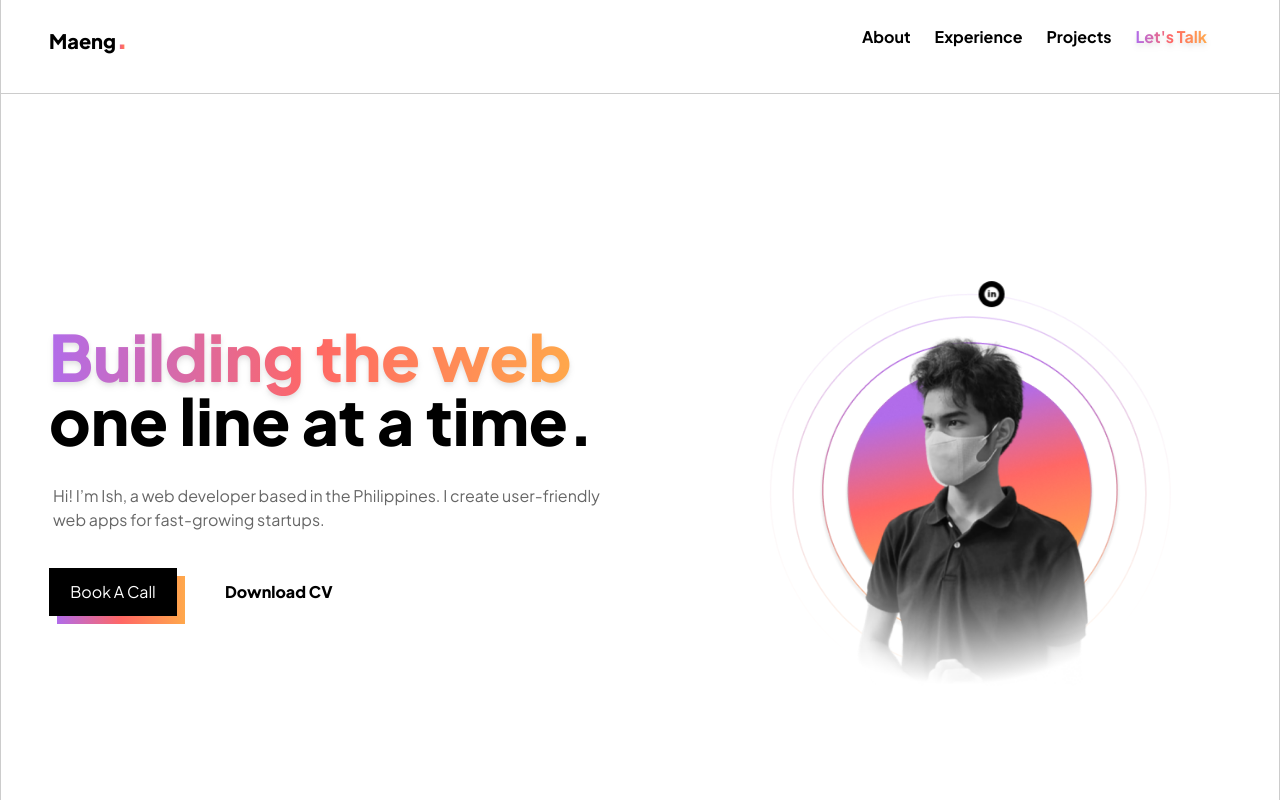
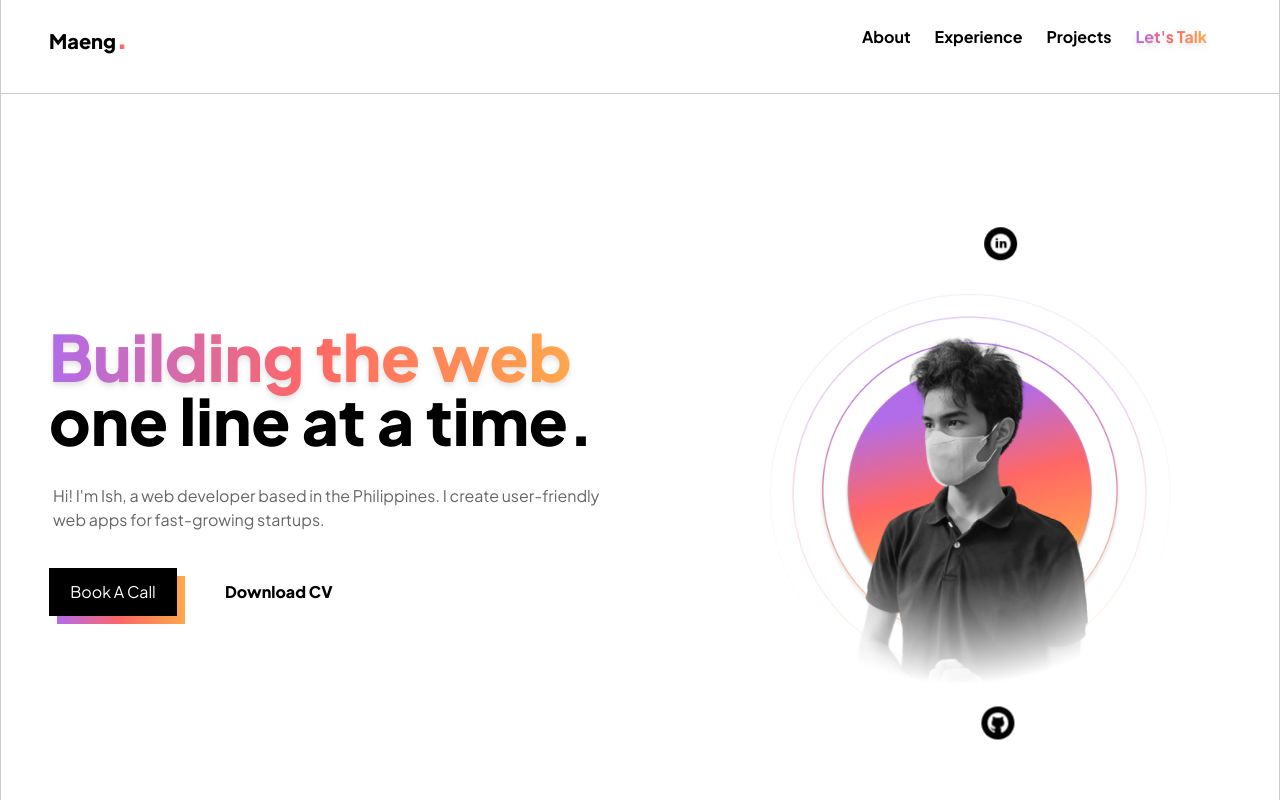
Before and after one commit to IshmaelCasky/ish-ca-portfolfio, a Next.js app: page / in a window 1280 px wide. Shown: the top 800 px of the page. Built offline with nearby package versions, Linux system fonts and the light colour scheme; what tailwindcss-animation-delay would draw is missing.

Commit message:
Update About.tsx

```diff
--- a/src/components/Sections/About.tsx
+++ b/src/components/Sections/About.tsx
@@ -1,88 +1,42 @@
-"use client";
-import React from 'react'
-import GradientButton from '../GradientButton'
-import ish from '@/../public/assets/ish.png';
-import ellipse_1 from '@/../public/assets/ellipse-1.png'
-import ellipse_2 from '@/../public/assets/ellipse-2.png'
-import ellipse_3 from '@/../public/assets/ellipse-3.png'
-import ellipse_4 from '@/../public/assets/ellipse-4.png'
-import github from '@/../public/assets/github.png'
-import linkedin from '@/../public/assets/linkedin.png'
-import Image from 'next/image';
-import { animate, useAnimation } from 'framer-motion';
+"use client"
+import GradientButton from "../GradientButton"
+import ish from "@/../public/assets/ish.png"
+import ellipse_1 from "@/../public/assets/ellipse-1.png"
+import ellipse_2 from "@/../public/assets/ellipse-2.png"
+import ellipse_3 from "@/../public/assets/ellipse-3.png"
+import ellipse_4 from "@/../public/assets/ellipse-4.png"
+import github from "@/../public/assets/github.png"
+import linkedin from "@/../public/assets/linkedin.png"
+import Image from "next/image"
+import { motion } from "framer-motion"
 
 export default function About() {
-    // Hover Effects
-    const handleMouseEnter = () => {
-
-       // id github
-        const github = document.getElementById('github')!;
-
-        // translate size
-        github.style.width = '8%';
-        // height
-        github.style.height = '8%';
-        // z index
-        github.style.zIndex = '2';
-        // transition
-        github!.style.transition = 'width 0.5s ease-in-out';
-
+  const handleGithubClick = () => {
+    window.open("https://github.com/IshmaelCasky", "_blank")
   }
 
-    const handleMouseLeave = () => {
-        // id github
-        const github = document.getElementById('github')!;
-
-        // translate size
-        github.style.width = '6%';
-        // height
-        github.style.height = '6%';
-        // z index
-        github.style.zIndex = '0';
-        // transition
-        github!.style.transition = 'width 0.5s ease-in-out';
-    }
-
-    const handleMouseEnter1 = () => {
-
-        // id github
-        const linkedin = document.getElementById('linkedin')!;
-
-         // translate size
-        linkedin.style.width = '8%';
-         // height
-        linkedin.style.height = '8%';
-         // z index
-        linkedin.style.zIndex = '2';
-         // transition
-        linkedin!.style.transition = 'width 0.5s ease-in-out';
-
-    }
-
-    const handleMouseLeave1 = () => {
-         // id github
-        const linkedin = document.getElementById('linkedin')!;
-
-         // translate size
-        linkedin.style.width = '6%';
-         // height
-        linkedin.style.height = '6%';
-
-        linkedin.style.zIndex = '0';
-         // transition
-        linkedin!.style.transition = 'width 0.5s ease-in-out';
+  const handleLinkedinClick = () => {
+    window.open("https://www.linkedin.com/in/ishmael-cascabel-25b675219", "_blank")
   }
 
   return (
-        <div className='container mx-auto border-l-[1px] border-r-[1px] border-black border-opacity-20'>
-            <div className='flex justify-center items-center'>
-                <div className='flex xl:flex-row justify-center flex-col-reverse items-center lg:h-[50rem] 2xl:h-[50rem]  w-full'>
+    <div className="container mx-auto border-l-[1px] border-r-[1px] border-black border-opacity-20">
+      <div className="flex justify-center items-center">
+        <div className="flex xl:flex-row justify-center flex-col-reverse items-center lg:h-[50rem] 2xl:h-[50rem] w-full">
           {/* Info Container p-10 */}
-                    <div className='flex xl:text-left ssm:text-center xl:p-10 lg:mb-[3rem] text-center mb-7  flex-col w-[100%]'>
-                        <h1 className='xl:text-[4rem] ssm:p-2 text-[2.6rem] xl:leading-[4rem] lg:leading-[3rem] font-extrabold leading-[4rem]'><span className='text-transparent drop-shadow-md bg-clip-text bg-gradient-to-r from-[#B16CEA] via-[#FF6765] to-[#FFA84B]'>Building the web</span> <br/> one line at a time.</h1>
-                        <p className='w-[100%] p-3 mt-3 2xl:text-xl text-[#666666]'>Hi! I’m Ish, a web developer based in the Philippines. I create user-friendly web apps for fast-growing startups.</p>
-                        <div className='mt-8 xl:ml-[1rem] justify-center xl:justify-start flex'>
-                            <GradientButton className='w-[8rem]'>Book A Call</GradientButton>
+          <div className="flex xl:text-left ssm:text-center xl:p-10 lg:mb-[3rem] text-center mb-7 flex-col w-[100%]">
+            <h1 className="xl:text-[4rem] ssm:p-2 text-[2.6rem] xl:leading-[4rem] lg:leading-[3rem] font-extrabold leading-[4rem]">
+              <span className="text-transparent drop-shadow-md bg-clip-text bg-gradient-to-r from-[#B16CEA] via-[#FF6765] to-[#FFA84B]">
+                Building the web
+              </span>{" "}
+              <br /> one line at a time.
+            </h1>
+            <p className="w-[100%] p-3 mt-3 2xl:text-xl text-[#666666]">
+              Hi! I'm Ish, a web developer based in the Philippines. I create user-friendly web apps for fast-growing
+              startups.
+            </p>
+            <div className="mt-8 xl:ml-[1rem] justify-center xl:justify-start flex">
+              <GradientButton className="w-[8rem]">Book A Call</GradientButton>
               <a href="#" className="mt-1 ml-10 font-extrabold group text-black transition duration-300">
                 Download CV
                 <span className="block max-w-0 group-hover:max-w-full transition-all duration-500 h-0.5 bg-black"></span>
@@ -91,54 +45,50 @@ export default function About() {
           </div>
 
           {/* Image Container */}
-                    <div className='relative justify-start items-center flex-grow w-[100%] h-[20%]  flex'>
+          <div className="relative justify-start items-center flex-grow w-[100%] h-[20%] flex">
+            <div className="flex justify-center relative w-[100%] h-auto">
+              <div className="z-[1] h-auto flex ssm:w-[90%] sm:w-[60%] md:w-[55%] lg:w-[45%] xl:w-[70%] relative justify-center items-center">
+                <Image src={ish || "/placeholder.svg"} alt="ish" className="z-[1]" />
+                <Image src={ellipse_1 || "/placeholder.svg"} alt="ellipse" className="absolute w-[58%]" />
+                <Image src={ellipse_2 || "/placeholder.svg"} alt="ellipse" className="absolute w-[70%]" />
+                <Image src={ellipse_3 || "/placeholder.svg"} alt="ellipse" className="absolute w-[82%]" />
+                <Image src={ellipse_4 || "/placeholder.svg"} alt="ellipse" className="absolute w-[93%]" />
 
-                        <div className='flex justify-center relative w-[100%] h-auto'>
-                            <div className='z-[1] h-auto flex ssm:w-[90%] sm:w-[60%] md:w-[55%] lg:w-[45%] xl:w-[70%] relative justify-center items-center'>
+                {/* GitHub Icon */}
+                <motion.div
+                  className="absolute left-[6.5%] animate-circular1 z-[2] cursor-pointer"
+                  onClick={handleGithubClick}
+                  whileHover={{
+                    scale: 1.33, // 8% / 6% = 1.33
+                    zIndex: 2,
+                  }}
+                  transition={{ duration: 0.5, ease: "easeInOut" }}
+                >
                   <Image
-                                    src={ish}
-                                    alt='ish'
-                                    className='z-[1]'
+                    src={github || "/placeholder.svg"}
+                    alt="github"
+                    className="w-full bg-black rounded-full p-1"
+                    width={25}
                   />
+                </motion.div>
+
+                {/* LinkedIn Icon */}
+                <motion.div
+                  className="absolute left-[94%] animate-circular2 z-[2] cursor-pointer"
+                  onClick={handleLinkedinClick}
+                  whileHover={{
+                    scale: 1.33, // 8% / 6% = 1.33
+                    zIndex: 2,
+                  }}
+                  transition={{ duration: 0.5, ease: "easeInOut" }}
+                >
                   <Image
-                                    src={ellipse_1}
-                                    alt='ellipse'
-                                    className='absolute w-[58%]'
+                    src={linkedin || "/placeholder.svg"}
+                    alt="linkedin"
+                    className="w-full bg-black rounded-full p-1"
+                    width={25}
                   />
-                                <Image
-                                    src={ellipse_2}
-                                    alt='ellipse'
-                                    className='absolute w-[70%]'
-                                />
-                                <Image
-                                    src={ellipse_3}
-                                    alt='ellipse'
-                                    className='absolute w-[82%]'
-                                />
-                                <Image
-                                    src={ellipse_4}
-                                    alt='ellipse'
-                                    className='absolute w-[93%]'
-                                />
-                                <Image
-                                    id='github'
-                                    width={25}
-                                    src={github}
-                                    alt='github'
-                                    className=' absolute left-[6.5%] animate-circular1 w-[6%] bg-black rounded-full p-1'
-                                />
-                                <Image
-                                    id='linkedin'
-                                    width={25}
-                                    src={linkedin}
-                                    alt='linkedin'
-                                    className='absolute left-[94%] w-[6%] animate-circular2 bg-black rounded-full p-1'
-                                />
-                                <div onClick={() => window.open('https://github.com/IshmaelCasky', '_blank')} onMouseEnter={handleMouseEnter} onMouseLeave={handleMouseLeave} className='absolute left-[6.5%] z-[2] opacity-0 animate-circular1 w-[6%] bg-black rounded-full p-1 h-[6%]'>
-                                </div>
-
-                                <div onClick={() => window.open('https://www.linkedin.com/in/ishmael-cascabel-25b675219', '_blank')} onMouseEnter={handleMouseEnter1} onMouseLeave={handleMouseLeave1} className='absolute left-[94%] w-[6%] opacity-0 animate-circular2 bg-black rounded-full h-[6%] z-[2]'>
-                                </div>
+                </motion.div>
               </div>
             </div>
           </div>
```
Lines whose indentation alone changed are shown as unchanged.
